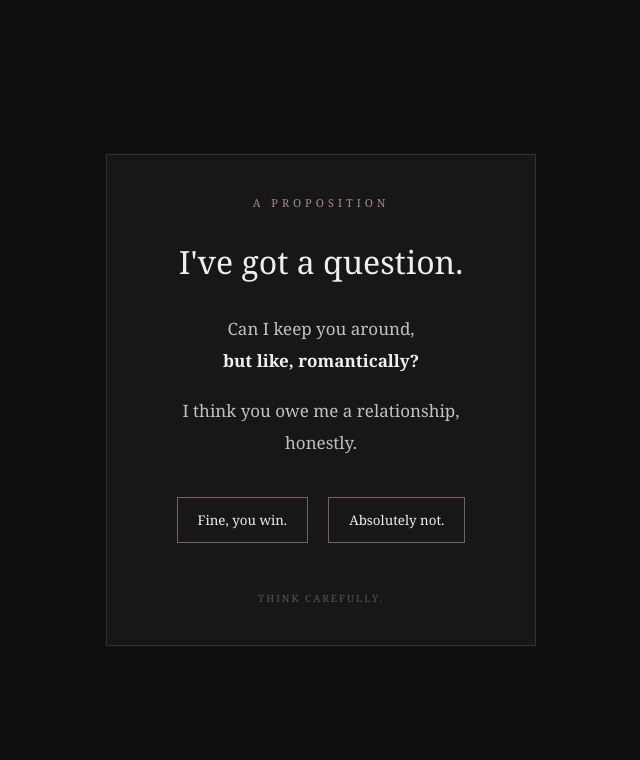
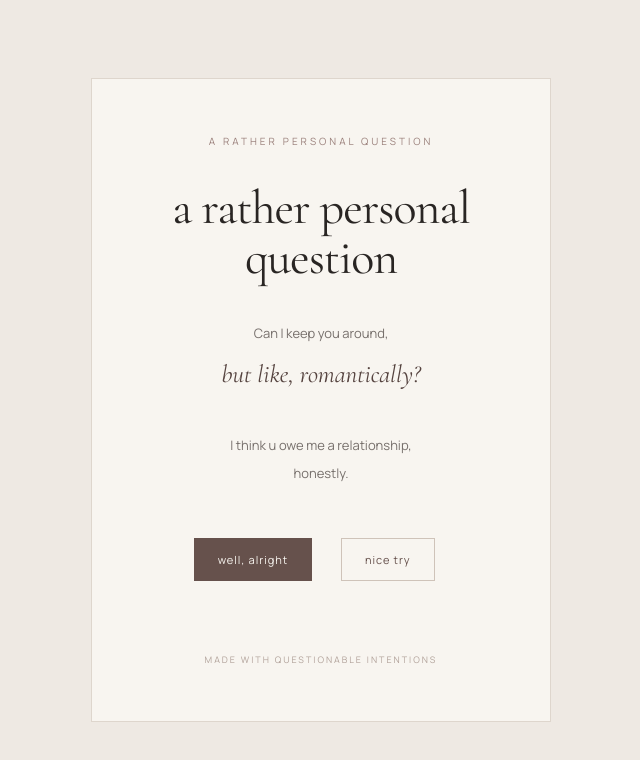
Before and after one commit to kimorr-g/sanyon-s, a plain HTML site: page index.html in a window 1280 px wide. Shown: the whole page, without its empty margins (319-959 px from the left). Drawn offline with nearby package versions, Linux system fonts and the light colour scheme.

Commit message:
Update index.html

```diff
--- a/index.html
+++ b/index.html
@@ -3,87 +3,136 @@
 <head>
 <meta charset="UTF-8">
 <meta name="viewport" content="width=device-width, initial-scale=1.0">
-
-<title>A Proposition</title>
+<title>a rather personal question</title>
 
 <style>
+@import url('https://fonts.googleapis.com/css2?family=Cormorant+Garamond:ital,wght@0,400;0,500;0,600;1,400;1,500&family=Manrope:wght@400;500;600&display=swap');
+
 * {
   box-sizing: border-box;
 }
 
 body {
-  background: #101010;
-  color: #f1eeee;
-  font-family: Georgia, serif;
+  margin: 0;
+  min-height: 100vh;
   display: flex;
+  align-items: center;
   justify-content: center;
-  align-items: center;
-  min-height: 100vh;
-  margin: 0;
-  padding: 20px;
+  background: #eee9e3;
+  color: #292523;
+  padding: 24px;
 }
 
 .card {
+  width: 100%;
+  max-width: 460px;
   text-align: center;
-  max-width: 430px;
-  width: 100%;
-  padding: 40px 25px;
-  border: 1px solid #333;
-  background: #171717;
+  padding: 55px 30px;
+  background: #f8f5f0;
+  border: 1px solid #ded6cd;
 }
 
-.small {
-  color: #a88a91;
-  font-size: 11px;
-  letter-spacing: 4px;
+.eyebrow {
+  font-family: 'Manrope', sans-serif;
+  font-size: 10px;
+  letter-spacing: 3px;
+  text-transform: uppercase;
+  color: #9b817c;
 }
 
 h1 {
-  font-size: 32px;
-  font-weight: normal;
-  margin: 30px 0;
+  font-family: 'Cormorant Garamond', serif;
+  font-size: 48px;
+  font-weight: 400;
+  line-height: 1.05;
+  margin: 35px 0;
+  letter-spacing: -1px;
 }
 
-p {
-  font-size: 17px;
-  line-height: 1.9;
-  color: #c5bfc1;
+.message {
+  font-family: 'Manrope', sans-serif;
+  font-size: 13px;
+  line-height: 2.2;
+  color: #77706c;
 }
 
-strong {
-  color: #f1eeee;
+.message em {
+  font-family: 'Cormorant Garamond', serif;
+  font-size: 25px;
+  color: #55433f;
 }
 
 .buttons {
-  margin-top: 30px;
+  position: relative;
+  height: 95px;
+  margin-top: 35px;
 }
 
 button {
-  padding: 13px 20px;
-  margin: 8px;
-  border: 1px solid #776067;
-  background: transparent;
-  color: #f1eeee;
-  font-family: Georgia, serif;
+  font-family: 'Manrope', sans-serif;
+  font-size: 11px;
+  letter-spacing: 1px;
+  padding: 13px 23px;
   cursor: pointer;
-  transition: 0.3s;
+  transition: 0.25s ease;
 }
 
-button:hover {
-  background: #776067;
+.yes {
+  position: absolute;
+  left: 18%;
+  top: 15px;
+  background: #66514c;
+  color: #f8f5f0;
+  border: 1px solid #66514c;
+}
+
+.yes:hover {
+  background: #88716a;
+}
+
+.no {
+  position: absolute;
+  left: 55%;
+  top: 15px;
+  background: transparent;
+  color: #66514c;
+  border: 1px solid #cfc3b9;
+}
+
+.no:hover {
+  background: #eee6df;
 }
 
 #response {
-  margin-top: 25px;
-  color: #d9a9b5;
-  line-height: 1.8;
+  font-family: 'Cormorant Garamond', serif;
+  font-size: 24px;
+  font-style: italic;
+  line-height: 1.5;
+  color: #8b6968;
+  margin-top: 15px;
 }
 
 .footer {
-  margin-top: 40px;
-  font-size: 10px;
+  font-family: 'Manrope', sans-serif;
+  font-size: 9px;
   letter-spacing: 2px;
-  color: #555;
+  text-transform: uppercase;
+  color: #b1a29a;
+  margin-top: 35px;
+}
+
+.hidden {
+  display: none;
+}
+
+@media (max-width: 400px) {
+  h1 {
+    font-size: 40px;
+  }
+
+  .card {
+    padding: 45px 20px;
+  }
 }
 </style>
 </head>
@@ -92,40 +141,70 @@ button:hover {
 
 <div class="card">
 
-  <div class="small">A PROPOSITION</div>
+  <div class="eyebrow">A rather personal question</div>
 
-  <h1>I've got a question.</h1>
+  <h1>a rather personal<br>question</h1>
 
-  <p>
+  <div class="message">
     Can I keep you around,<br>
-    <strong>but like, romantically?</strong>
-  </p>
+    <em>but like, romantically?</em>
+    <br><br>
+    I think u owe me a relationship,<br>
+    honestly.
+  </div>
 
-  <p>
-    I think you owe me a relationship,<br>
-    honestly.
-  </p>
-
-  <div class="buttons">
-    <button onclick="yes()">Fine, you win.</button>
-    <button onclick="no()">Absolutely not.</button>
+  <div class="buttons" id="buttons">
+    <button class="yes" onclick="sayYes()">well, alright</button>
+    <button class="no" id="noBtn">nice try</button>
   </div>
 
   <div id="response"></div>
 
-  <div class="footer">THINK CAREFULLY.</div>
+  <div class="footer" id="footer">
+    made with questionable intentions
+  </div>
 
 </div>
 
 <script>
-function yes() {
-  document.getElementById("response").innerHTML =
-  "Excellent choice. I'll try to be tolerable. ♡";
+const noBtn = document.getElementById("noBtn");
+const buttons = document.getElementById("buttons");
+
+function moveNo() {
+  const maxX = buttons.clientWidth - noBtn.offsetWidth;
+  const maxY = buttons.clientHeight - noBtn.offsetHeight;
+
+  noBtn.style.left = Math.random() * maxX + "px";
+  noBtn.style.top = Math.random() * maxY + "px";
 }
 
-function no() {
+noBtn.addEventListener("mouseenter", moveNo);
+
+noBtn.addEventListener("touchstart", function(e) {
+  e.preventDefault();
+  moveNo();
+});
+
+noBtn.addEventListener("click", moveNo);
+
+function sayYes() {
+  document.querySelector(".eyebrow").innerHTML =
+    "well, that settles it";
+
+  document.querySelector("h1").innerHTML =
+    "it's a date.";
+
+  document.querySelector(".message").innerHTML =
+    "I'll try not to make u regret this.<br>" +
+    "<em>no promises, though.</em>";
+
+  buttons.classList.add("hidden");
+
   document.getElementById("response").innerHTML =
-  "Interesting. I'm choosing to believe you misclicked.";
+    "congratulations, you've officially been promoted to my favorite person.";
+
+  document.getElementById("footer").innerHTML =
+    "glad u said yes";
 }
 </script>
 
```
